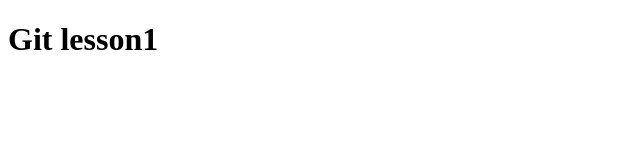
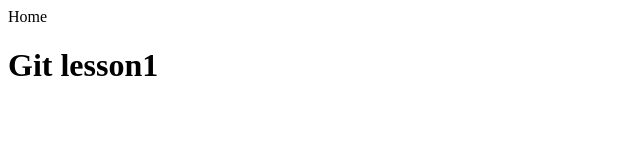
Before and after one commit to AsGard-33/GIT-Lessons, a plain HTML site: page Lesson1/index.html in a window 1280 px wide. Shown: the whole page, without its empty margins (0-640 px from the left). Drawn offline with Linux system fonts and the light colour scheme.

Commit message:
add header

```diff
--- a/Lesson1/index.html
+++ b/Lesson1/index.html
@@ -6,6 +6,9 @@
     <title>Document</title>
 </head>
 <body>
+    <header>
+        <span>Home</span>
+    </header>
     <h1>Git lesson1</h1>
 </body>
 </html>
```
